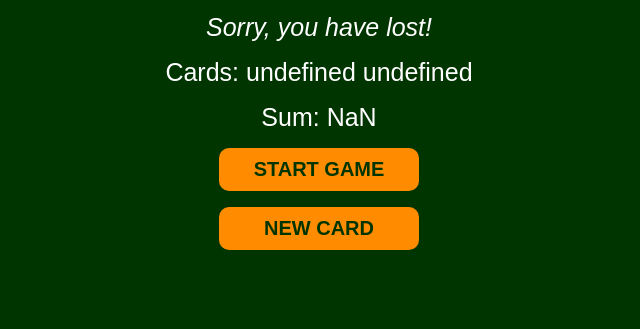
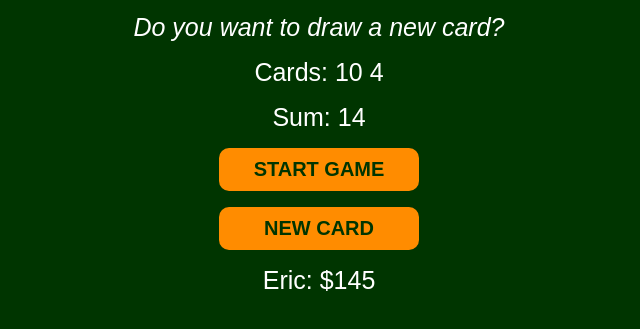
Before and after one commit to Eric-Gitau01/leads-tracker-chromeExtension-, a plain HTML site: page blackJackGame.html in a window 1280 px wide. Both pictures are taken after a click on the button "START GAME". Shown: the part 109-438 px from the top of the page, without its empty margins (321-961 px from the left). Drawn offline with Linux system fonts and the light colour scheme.

Commit message:
updated blackJackGame

```diff
--- a/blackJackGame.html
+++ b/blackJackGame.html
@@ -15,6 +15,7 @@
         <p id="sum-el">Sum:</p>
         <button onclick="startGame()">START GAME</button>
         <button onclick="newCard()">NEW CARD</button>
+        <p id="player-el"></p>
 
         <script src="blackJackGame.js" async defer></script>
     </body>
--- a/blackJackGame.js
+++ b/blackJackGame.js
@@ -1,47 +1,88 @@
-let firstCard = getRandomCard();
-let secondCard = getRandomCard();
-let cards = [firstCard, secondCard];// array of ordered list of cards
-let sum = firstCard + secondCard;
-let hasBlackJack = false;
-let isAlive = true;
-let message = '';
-let messageEl = document.getElementById('message-el');
-let sumEl = document.querySelector('#sum-el');
-let cardEl = document.querySelector('#card-el');
 
+let cards = []; // Array to hold the player's drawn cards
+let sum = 0; // Variable to keep track of the sum of the card values
+let hasBlackJack = false; // Boolean flag to check if the player has hit Blackjack (sum of 21)
+let isAlive = false; // Boolean flag to check if the player is still in the game (i.e., hasn't lost)
+let message = ''; // Variable to store messages displayed to the player
+let messageEl = document.getElementById('message-el'); // Reference to the element displaying the game messages
+let sumEl = document.querySelector('#sum-el'); // Reference to the element displaying the sum of the cards
+let cardEl = document.querySelector('#card-el'); // Reference to the element displaying the drawn cards
+
+// Object representing the player, storing their name and chips (money)
+let player = {
+    Name: 'Eric',
+    Chips: 145
+}
+
+// Reference to the element displaying the player's name and chips
+let playerEl = document.querySelector('#player-el');
+// Updating the text content to show player's name and available chips
+playerEl.textContent += player.Name + ': $' + player.Chips;
 
 function getRandomCard() {
-    let randomNumber = Math.floor(Math.random() *13) + 1;
+    // Generate a random number between 1 and 13 to represent a card
+    let randomNumber = Math.floor(Math.random() * 13) + 1;
+
+    // If the random number is greater than 10, it's a face card (Jack, Queen, King) which should have a value of 10
+    if (randomNumber > 10) {
+        return 10;
+    // If the random number is 1, treat it as an Ace which can be worth 11
+    } else if (randomNumber === 1) {
+        return 11;
+    // Otherwise, return the number as it is (for cards 2-10)
+    } else {
+        return randomNumber;
+    }
 }
 
 function startGame() {
-    renderGame();
+    // Draw two cards at the beginning of the game
+    let firstCard = getRandomCard();
+    let secondCard = getRandomCard();
+    cards = [firstCard, secondCard]; // Store the two cards in the 'cards' array
+    sum = firstCard + secondCard; // Calculate the initial sum of the two cards
+    isAlive = true; // Set the player status to alive (still in the game)
+    renderGame(); // Call the renderGame function to update the display
 }
+
 function renderGame() {
-    // Render out the first card and the second card
-    cardEl.textContent = 'Cards: '
-    // created a for loop that renders out all cards
+    // Display the cards that have been drawn
+    cardEl.textContent = 'Cards: ';
+
+    // Loop through the 'cards' array to display each card
     for (let i = 0; i < cards.length; i++) {
         cardEl.textContent += cards[i] + ' ';
     }
-    //
-    sumEl.textContent = 'Sum: ' + sum
+
+    // Display the current sum of the cards
+    sumEl.textContent = 'Sum: ' + sum;
+
+    // Check the sum of the cards and update the message accordingly
     if (sum < 21) {
         message = "Do you want to draw a new card?";
     } else if (sum === 21) {
-        message = "Congratulations! You have won!";
+        message = "Congratulations! You have won!"; // Player hits Blackjack
         hasBlackJack = true;
     } else {
-        message = "Sorry, you have lost!";
-        isAlive = false;
+        message = "Sorry, you have lost!"; // Player busts (sum is greater than 21)
+        isAlive = false; // Player is no longer in the game
     }
+
+    // Display the message to the player
     messageEl.textContent = message;
 }
 
 function newCard() {
-    let card = getRandomCard();
-    sum += card
-    cards.push(card);
-    console.log(cards)
-    renderGame();
- }
+    // Only allow drawing a new card if the player is still alive and hasn't hit Blackjack
+    if (isAlive === true && hasBlackJack === false) {
+        // Draw a new card and add it to the 'cards' array
+        let card = getRandomCard();
+        sum += card; // Add the new card value to the sum
+        cards.push(card); // Add the new card to the cards array
+
+        console.log(cards); // Log the current cards to the console for debugging purposes
+
+        // Update the game display with the new card and sum
+        renderGame();
+    }
+}
```
Also changed, not shown: app.js (+29 -7 lines).
